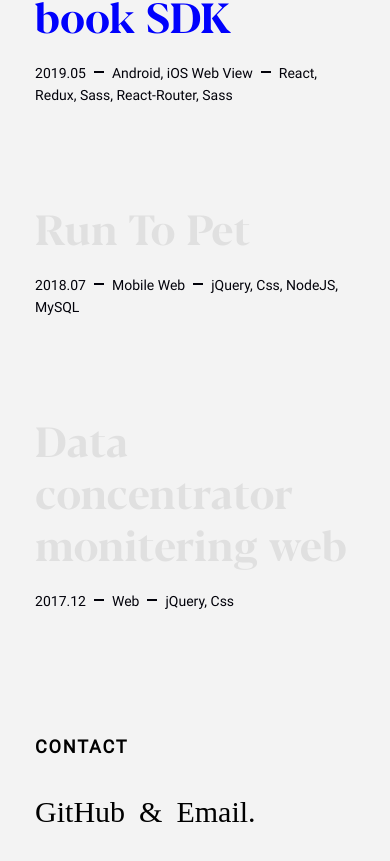
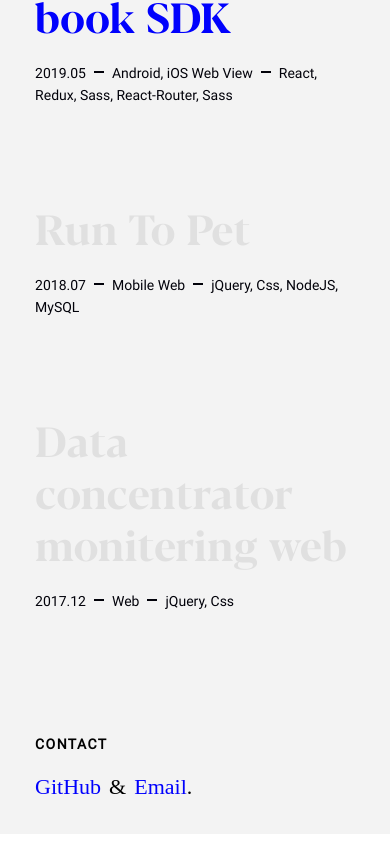
Before and after one commit to secret-papa/portfolio, a React (Create React App) app: page / in a window 390 px wide. Shown: the part 1148-2009 px from the top of the page. After the commit the page ends 1982 px from the top, so only its background shows below. Built offline with nearby package versions, Linux system fonts and the light colour scheme.

Commit message:
모바일 contact 스타일

```diff
--- a/src/view/component/contact/ContactBox.scss
+++ b/src/view/component/contact/ContactBox.scss
@@ -7,6 +7,7 @@
     @include guidance_text(#000000);
     margin-bottom: 38px;
   }
+
   &_list {
     display: flex;
 
@@ -31,3 +32,30 @@
     }
   }
 }
+
+@media (max-width: $mobile-width) {
+  .ContactBox {
+    padding-bottom: 34px;
+
+    &_title {
+      font-size: 14px;
+      margin-bottom: 22px;
+    }
+
+    &_list {
+
+      &_item {
+        font-size: 22px;
+
+        &_link {
+          color: $main-color;
+          background: none;
+        }
+
+        &::after {
+          margin: 0 8px;
+        }
+      }
+    }
+  }
+}
```
